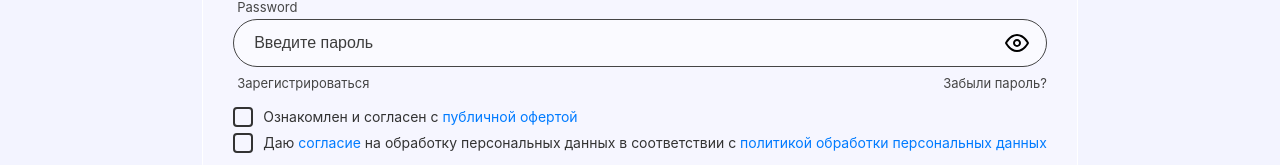
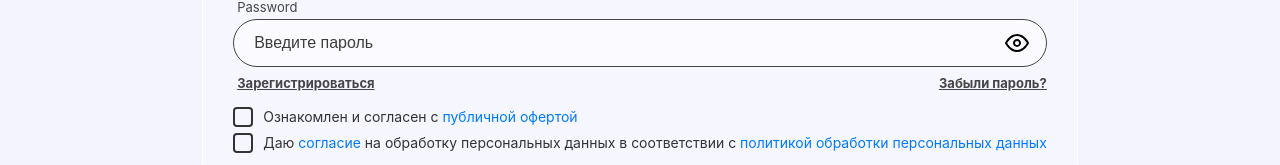
Before and after one commit to pavloging/nikassdgym, a React (Vite) app in the folder client/: page /login in a window 1280 px wide. Shown: the part 346-511 px from the top of the page. Built offline with nearby package versions, Linux system fonts and the light colour scheme; a web font is replaced by a local one.

Commit message:
feat: edit style login

```diff
--- a/client/src/style/index.css
+++ b/client/src/style/index.css
@@ -348,6 +348,9 @@ footer {
 }
 .login-form__link {
     margin-top: 4px;
+    font-weight: 700;
+    font-style: unset;
+    text-decoration: underline;
 }
 .login-form__label,
 .login-form__link {
```
